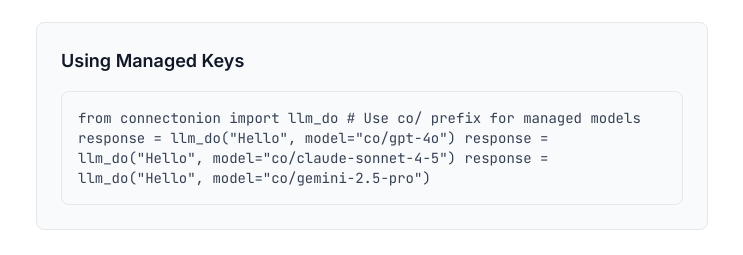
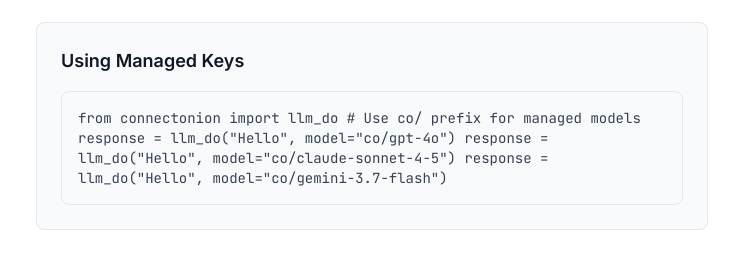
Before and after one commit to wu-changxing/connectonion-docs-site, a Next.js app: page /cli in a window 1280 px wide. Shown: the part 4969-5224 px from the top of the page, without its empty margins (284-1027 px from the left). Built offline with nearby package versions, Linux system fonts and the light colour scheme; no server answers.

Commit message:
Move all user-facing model examples to gemini-3.7; tables keep the facts
Follow-up to #60: every code example, alternative comment, fallback chain,
and co/ prefix list now uses gemini-3.7-flash. Pricing rows, the supported-
model catalogs, and Previous default labels keep the older models as facts.

```diff
--- a/app/cli/auth/page.tsx
+++ b/app/cli/auth/page.tsx
@@ -197,7 +197,6 @@
               <ul className="text-sm text-gray-600 space-y-1 font-mono">
                 <li>co/gemini-3.7-flash (default)</li>
                 <li>co/gemini-3-pro-preview</li>
-                <li>co/gemini-2.5-pro</li>
               </ul>
             </div>
           </div>
--- a/app/cli/page.tsx
+++ b/app/cli/page.tsx
@@ -413,7 +413,7 @@
 # Use co/ prefix for managed models
 response = llm_do("Hello", model="co/gpt-4o")
 response = llm_do("Hello", model="co/claude-sonnet-4-5")
-response = llm_do("Hello", model="co/gemini-2.5-pro")`}
+response = llm_do("Hello", model="co/gemini-3.7-flash")`}
           </div>
         </div>
       </section>
--- a/app/features/transcribe/page.tsx
+++ b/app/features/transcribe/page.tsx
@@ -235,15 +235,13 @@
         <CodeWithResult
           code={`# OpenOnion managed keys (default - no API key needed)
 transcribe("audio.mp3", model="co/gemini-3.7-flash")
-transcribe("audio.mp3", model="co/gemini-2.5-flash")
 
 # Your own Gemini API key (set GEMINI_API_KEY)
-transcribe("audio.mp3", model="gemini-3.7-flash")
-transcribe("audio.mp3", model="gemini-2.5-flash")`}
+transcribe("audio.mp3", model="gemini-3.7-flash")`}
           result={`>>> transcribe("audio.mp3", model="co/gemini-3.7-flash")
 'This is the transcribed text from your audio file...'
 
->>> transcribe("audio.mp3", model="gemini-2.5-flash")
+>>> transcribe("audio.mp3", model="gemini-3.7-flash")
 'This is the transcribed text using your own API key...'`}
           className="mb-6"
         />
--- a/app/llm_do/page.tsx
+++ b/app/llm_do/page.tsx
@@ -77,7 +77,7 @@
 print(answer)
 
 # Google Gemini
-answer = llm_do("What's 2+2?", model="gemini-2.5-flash")
+answer = llm_do("What's 2+2?", model="gemini-3.7-flash")
 
 # Anthropic Claude
 answer = llm_do("What's 2+2?", model="claude-haiku-4-5")`}
@@ -212,8 +212,8 @@
 llm_do("Hello", model="gpt-5-nano")
 
 # Google Gemini models
-llm_do("Hello", model="gemini-2.5-pro")
-llm_do("Hello", model="gemini-2.5-flash")
+llm_do("Hello", model="gemini-3.7-flash")
+llm_do("Hello", model="gemini-3-pro-preview")
 
 # Anthropic Claude models
 llm_do("Hello", model="claude-sonnet-4-5")
@@ -222,7 +222,7 @@
                 result={`>>> llm_do("Hello", model="gpt-5")
 'Hello! How can I assist you today?'
 
->>> llm_do("Hello", model="gemini-2.5-flash")
+>>> llm_do("Hello", model="gemini-3.7-flash")
 'Hello there! How can I help you?'
 
 >>> llm_do("Hello", model="claude-haiku-4-5")
--- a/app/models/page.tsx
+++ b/app/models/page.tsx
@@ -120,7 +120,7 @@
 **Best Overall Performance**
 \`\`\`python
 agent = Agent("assistant", model="gpt-5")           # OpenAI flagship
-agent = Agent("assistant", model="gemini-2.5-pro")  # Google flagship
+agent = Agent("assistant", model="gemini-3.7-flash") # Google newest
 agent = Agent("assistant", model="claude-opus-4-5") # Anthropic flagship
 \`\`\`
 
@@ -133,12 +133,12 @@
 **Fast Responses**
 \`\`\`python
 agent = Agent("quick", model="gpt-5-nano")          # OpenAI fastest
-agent = Agent("quick", model="gemini-2.5-flash")    # Google fast
+agent = Agent("quick", model="gemini-3.7-flash")    # Google fast
 \`\`\`
 
 **Long Context (>200K tokens)**
 \`\`\`python
-agent = Agent("reader", model="gemini-2.5-pro")     # 2M tokens
+agent = Agent("reader", model="gemini-3.7-flash")   # 1M tokens
 \`\`\`
 
 ## Setting Up API Keys
@@ -610,7 +610,7 @@
             </h3>
             <CodeWithResult
               code={`agent = Agent("quick", model="gpt-5-nano")
-# Alternative: gemini-2.5-flash`}
+# Alternative: gemini-3.7-flash`}
               result=""
             />
           </div>
@@ -622,7 +622,7 @@
             </h3>
             <CodeWithResult
               code={`agent = Agent("budget", model="gpt-5-nano")
-# Alternative: gemini-2.5-flash-lite`}
+# Alternative: gemini-3.7-flash`}
               result=""
             />
           </div>
@@ -633,7 +633,7 @@
               Multimodal
             </h3>
             <CodeWithResult
-              code={`agent = Agent("vision", model="gemini-2.5-pro")
+              code={`agent = Agent("vision", model="gemini-3.7-flash")
 # Supports: audio, video, images, PDF`}
               result=""
             />
@@ -661,7 +661,7 @@
             <CodeWithResult
               code={`# Use any model with co/ prefix
 agent = Agent("assistant", model="co/gpt-5")
-agent = Agent("assistant", model="co/gemini-2.5-pro")
+agent = Agent("assistant", model="co/gemini-3.7-flash")
 agent = Agent("assistant", model="co/claude-opus-4-5")`}
               result=""
             />
@@ -695,7 +695,7 @@
             <CodeWithResult
               code={`# Use models without co/ prefix
 agent = Agent("assistant", model="gpt-5")
-agent = Agent("assistant", model="gemini-2.5-pro")
+agent = Agent("assistant", model="gemini-3.7-flash")
 agent = Agent("assistant", model="claude-opus-4-5")`}
               result=""
             />
@@ -722,7 +722,7 @@
         return {
             "code": "gpt-5-mini",
             "chat": "gpt-5-nano",
-            "analysis": "gemini-2.5-flash"
+            "analysis": "gemini-3.7-flash"
         }.get(task_type, "gpt-5-nano")
     else:
         return {
@@ -751,7 +751,7 @@
     model_chain = [
         "gpt-5",           # Best overall
         "claude-opus-4-5", # Strong alternative
-        "gemini-2.5-pro",  # Multimodal option
+        "gemini-3.7-flash", # Fast Gemini option
         "gpt-5-mini"       # Faster fallback
     ]
 
```
